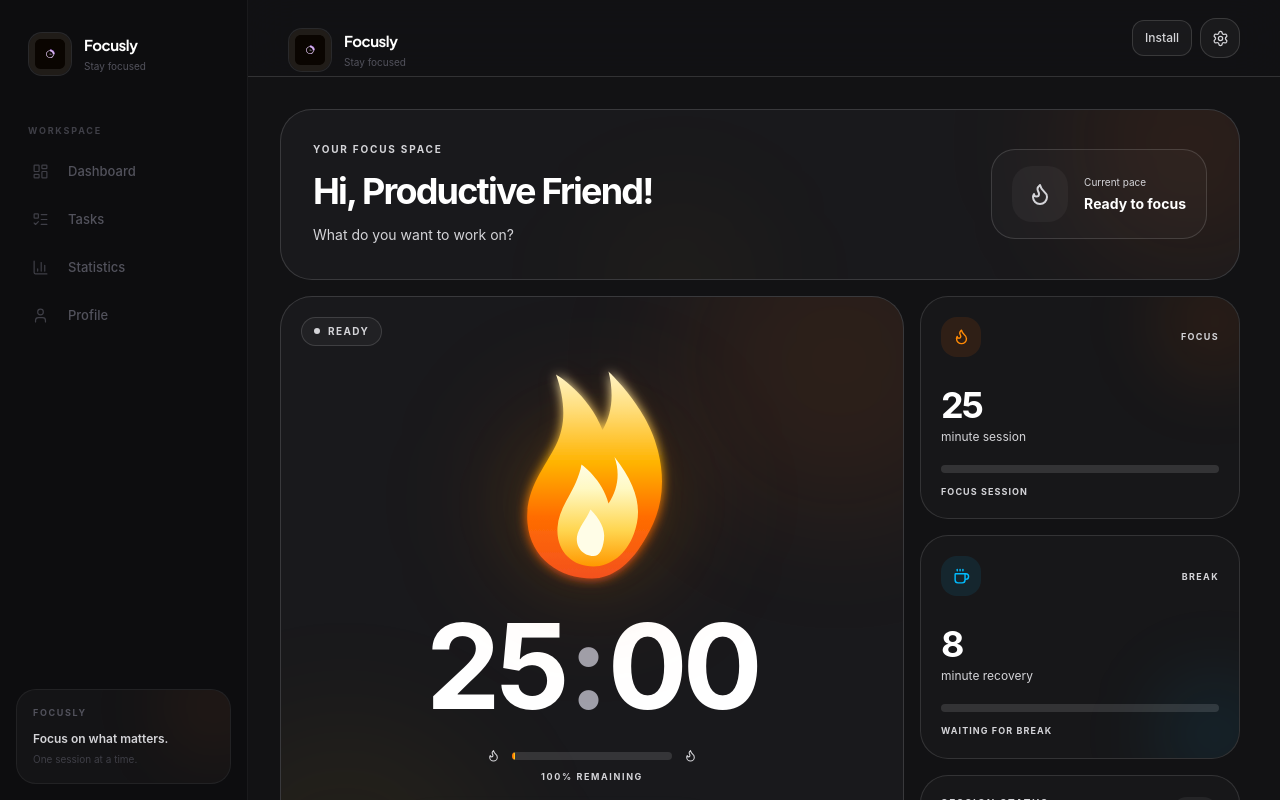
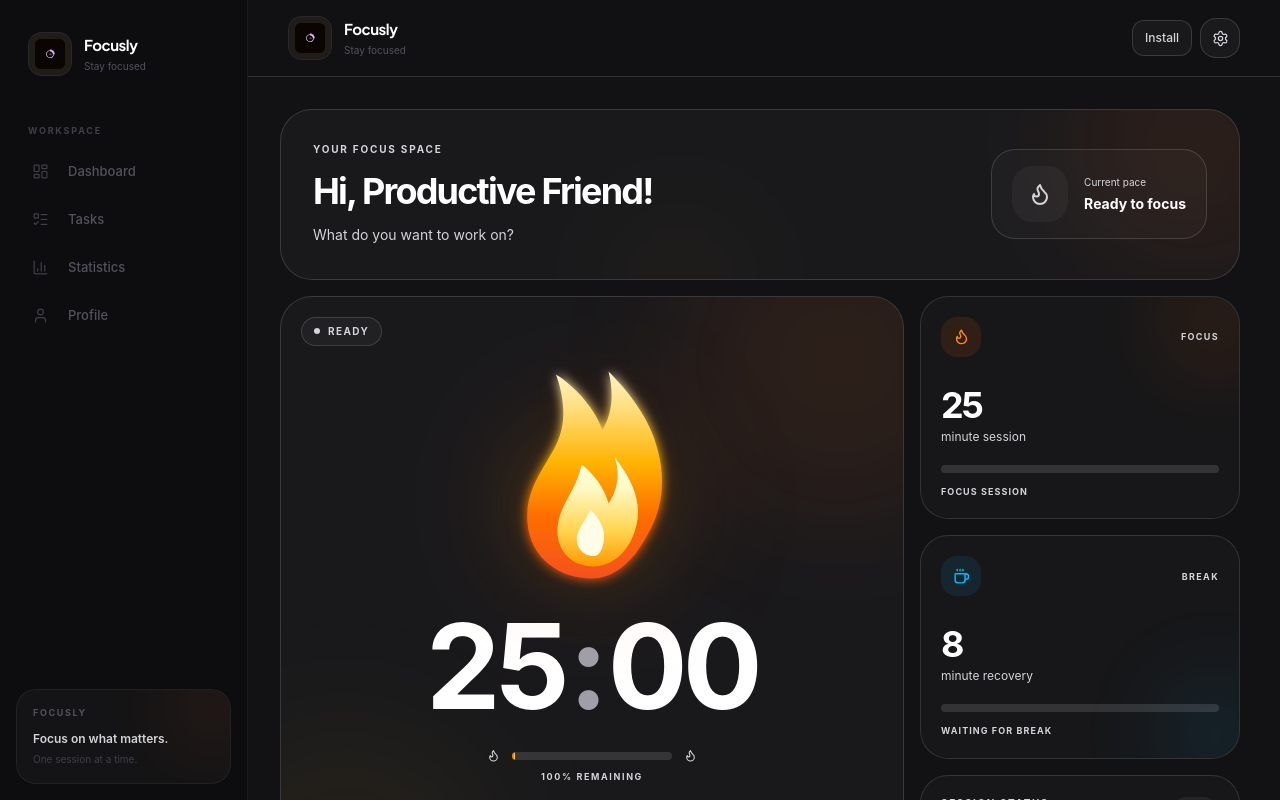
Before and after one commit to chidera216/Focusly, a React (Vite) app in the folder client/: page / in a window 1280 px wide. Shown: the top 800 px of the page. Built offline with nearby package versions, Linux system fonts and the light colour scheme; a web font is replaced by a local one.

Commit message:
fix: remove unnecessary padding from dashboard navigation

```diff
--- a/client/src/pages/Dashboard.jsx
+++ b/client/src/pages/Dashboard.jsx
@@ -503,7 +503,7 @@ const Dashboard = ({ isInstalled, onInstall }) => {
           }`}
         >
           <div className="mx-auto flex h-[76px] w-full max-w-6xl items-center justify-between px-4 sm:px-7 md:px-10">
-            <div className=" pt-6">
+            <div>
               <NavLink
                 to="/dashboard"
                 className="group flex items-center gap-3 rounded-2xl px-2 py-2"
```
